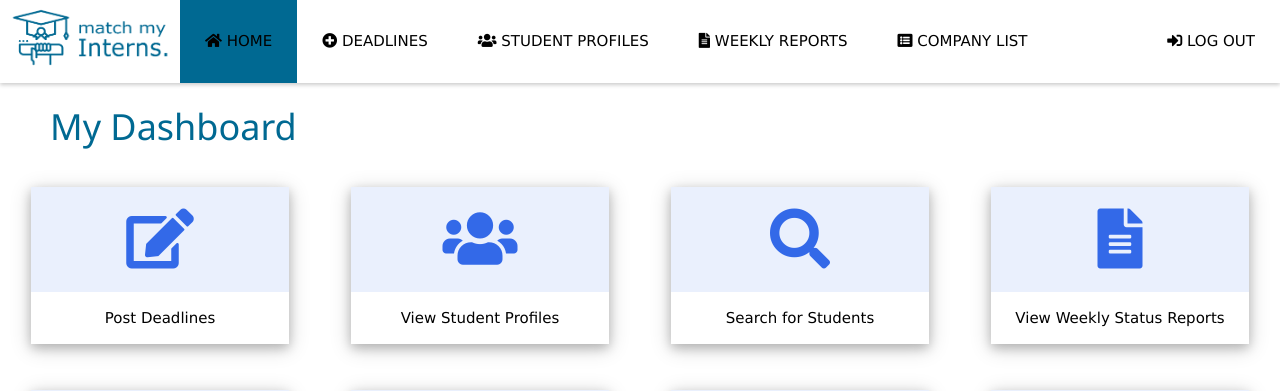
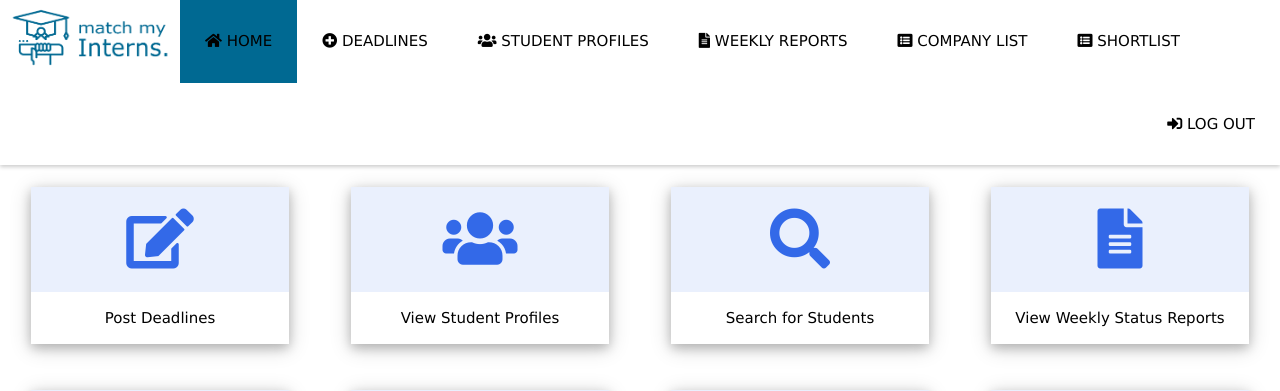
Before and after one commit to RandyDeo/INFO3604_Project, a Flask app: template templates/dcit-homepage.html in a window 1280 px wide. Shown: the top 391 px of the page. Run offline with Flask 2, Linux system fonts and the light colour scheme; the template is opened without the code that fills it, so the values that code supplies are empty; some libraries are stand-ins or nearby versions.

Commit message:
Update dcit-homepage.html

```diff
--- a/templates/dcit-homepage.html
+++ b/templates/dcit-homepage.html
@@ -21,6 +21,7 @@
                 <li class=""><a href="dcitStudentProfiles"> <i class="fas fa-users"> </i> STUDENT PROFILES </a> </li>
                 <li class=""><a href="dcitWeeklyReports"> <i class="fas fa-file-alt"> </i> WEEKLY REPORTS </a> </li>
                 <li class=""><a href="dcitCompanyList"> <i class="fas fa-list-alt"> </i> COMPANY LIST </a> </li>
+                <li class=""><a href="dcit-shortlist"> <i class="fas fa-list-alt"> </i> SHORTLIST </a> </li>
                 <li class="right"><a href="logout"> <i class="fas fa-sign-in-alt"> </i> LOG OUT</a></li>
             </ul>
         </div>
```
